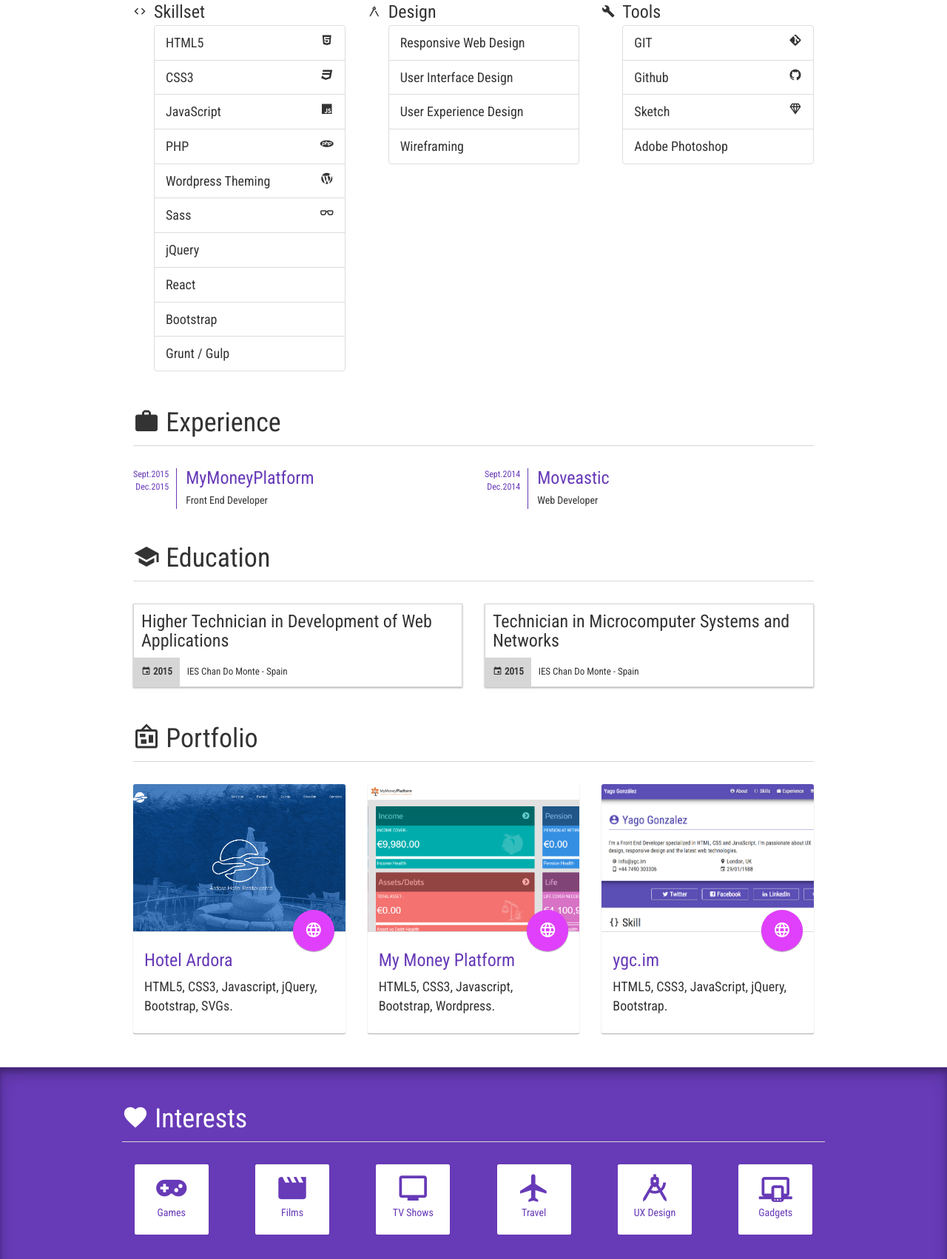
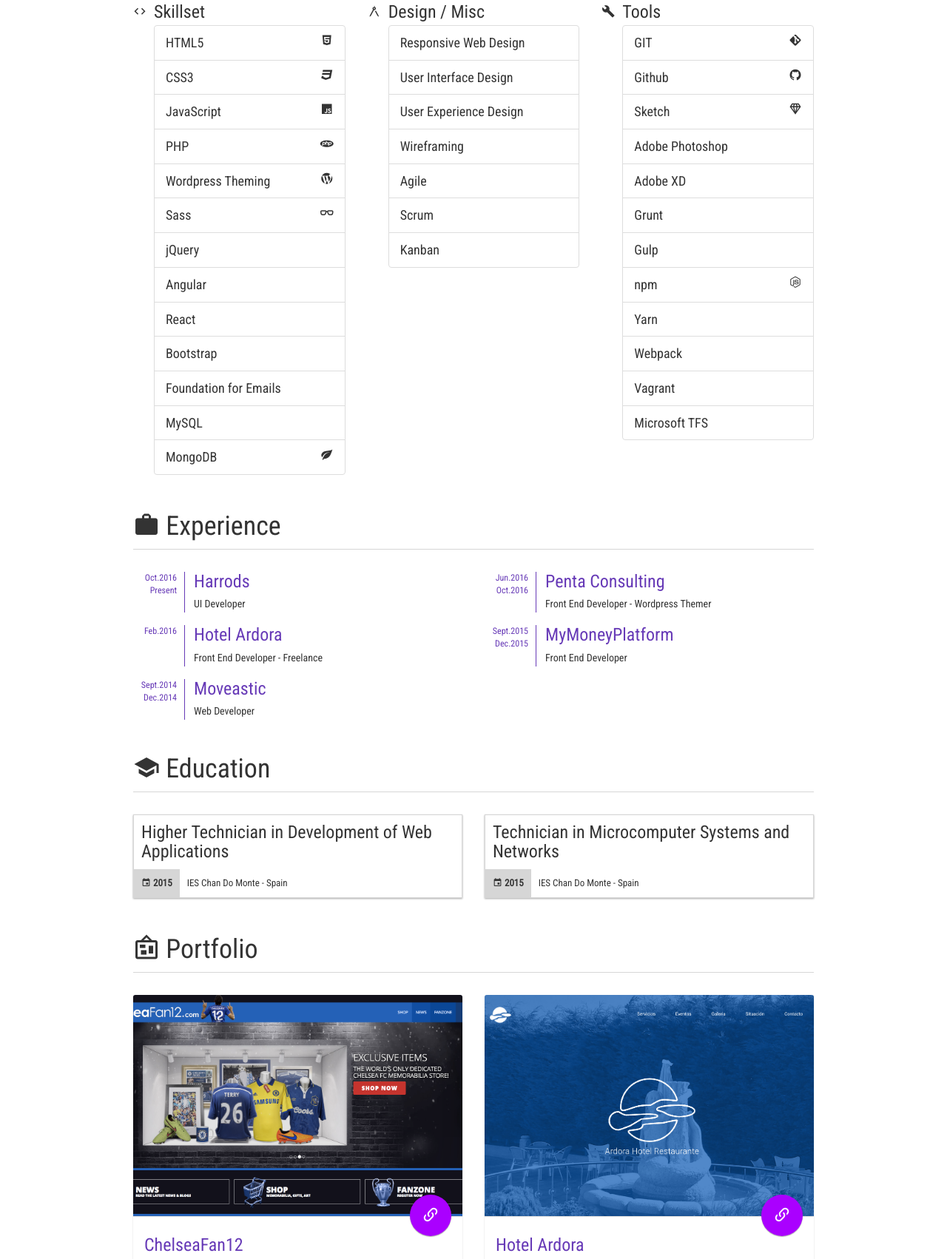
Before and after one commit to Yagogc/ygc, a website: page app/index.html in a window 1280 px wide. Shown: the part 515-2217 px from the top of the page at 74% size. Drawn offline with Linux system fonts and the light colour scheme; files that its build step writes are made by us from their sources.

Commit message:
Harrods update

```diff
--- a/app/index.html
+++ b/app/index.html
@@ -186,13 +186,22 @@
               jQuery
             </li>
             <li class="list-group-item">
+              Angular
+            </li>
+            <li class="list-group-item">
               React
             </li>
             <li class="list-group-item">
               Bootstrap
             </li>
             <li class="list-group-item">
-                       Grunt / Gulp
+              Foundation for Emails
+            </li>
+            <li class="list-group-item">
+              MySQL
+            </li>
+            <li class="list-group-item">
+              MongoDB <i class="mdi mdi-leaf pull-right"></i>
             </li>
 
           </ul>
@@ -205,7 +214,7 @@
           <i class="mdi mdi-math-compass"></i>
         </div>
         <div class="media-body">
-                  <h3 class="media-heading">Design</h3>
+          <h3 class="media-heading">Design / Misc</h3>
           <ul class="list-group">
             <li class="list-group-item">
               Responsive Web Design
@@ -218,6 +227,15 @@
             </li>
             <li class="list-group-item">
               Wireframing
+            </li>
+            <li class="list-group-item">
+              Agile
+            </li>
+            <li class="list-group-item">
+              Scrum
+            </li>
+            <li class="list-group-item">
+              Kanban
             </li>
           </ul>
         </div>
@@ -243,6 +261,30 @@
             <li class="list-group-item">
               Adobe Photoshop
             </li>
+            <li class="list-group-item">
+              Adobe XD
+            </li>
+            <li class="list-group-item">
+              Grunt
+            </li>
+            <li class="list-group-item">
+              Gulp
+            </li>
+            <li class="list-group-item">
+              npm <i class="mdi mdi-nodejs pull-right"></i>
+            </li>
+            <li class="list-group-item">
+              Yarn
+            </li>
+            <li class="list-group-item">
+              Webpack
+            </li>
+            <li class="list-group-item">
+              Vagrant
+            </li>
+            <li class="list-group-item">
+              Microsoft TFS
+            </li>
           </ul>
         </div>
       </div>
@@ -257,6 +299,41 @@
           Experience
         </h1>
       </div>
+    </div>
+    <div class="col-sm-6 col-xs-12 workmargin wow zoomIn" data-wow-delay="0.2s">
+      <media>
+        <div class="media-left">
+          Oct.2016<br />
+          Present
+        </div>
+        <div class="media-body">
+          <h4 class="media-heading">Harrods</h4>
+          <h5>UI Developer</h5>
+        </div>
+      </media>
+    </div>
+    <div class="col-sm-6 col-xs-12 workmargin wow zoomIn" data-wow-delay="0.2s">
+      <media>
+        <div class="media-left">
+          Jun.2016<br />
+          Oct.2016
+        </div>
+        <div class="media-body">
+          <h4 class="media-heading">Penta Consulting</h4>
+          <h5>Front End Developer - Wordpress Themer</h5>
+        </div>
+      </media>
+    </div>
+    <div class="col-sm-6 col-xs-12 workmargin wow zoomIn" data-wow-delay="0.2s">
+      <media>
+        <div class="media-left">
+          Feb.2016
+        </div>
+        <div class="media-body">
+          <h4 class="media-heading">Hotel Ardora</h4>
+          <h5>Front End Developer - Freelance</h5>
+        </div>
+      </media>
     </div>
     <div class="col-sm-6 col-xs-12 workmargin wow zoomIn" data-wow-delay="0.2s">
       <media>
@@ -338,11 +415,24 @@
     </div>
     <div class="col-lg-12">
       <div class="row">
-          <div class="col-lg-4">
+        <div class="col-sm-6 col-md-6 col-lg-6">
           <div class="panel panel-default wow fadeInUp">
-            <div class="panel-heading" style="height: 200px; background: url('images/portfolio/ardora.png') top / cover;">
+            <div class="panel-heading" style="height: 300px; background: url('images/portfolio/cfan12.png') top / cover;">
+              <a href="http://www.chelseafan12.com/"><button class="btn btnLink">
+                <i class="mdi mdi-link-variant iconLink"></i>
+              </button></a>
+            </div>
+            <div class="panel-body">
+              <h4>ChelseaFan12</h4>
+              <p>HTML5, CSS3, Javascript, jQuery, Bootstrap, Wordpress, PHP, Git, Bitbucket, Grunt, Vagrant, Agile, Kanban.</p>
+            </div>
+          </div>
+        </div>
+          <div class="col-sm-6 col-md-6 col-lg-6">
+            <div class="panel panel-default wow fadeInUp">
+              <div class="panel-heading" style="height: 300px; background: url('images/portfolio/ardora.png') top / cover;">
                 <a href="http://www.ardora.es"><button class="btn btnLink">
-                <i class="mdi mdi-web iconLink"></i>
+                  <i class="mdi mdi-link-variant iconLink"></i>
                 </button></a>
               </div>
               <div class="panel-body">
@@ -351,11 +441,11 @@
               </div>
             </div>
           </div>
-          <div class="col-lg-4">
+        <div class="col-sm-6 col-md-6 col-lg-6">
           <div class="panel panel-default wow fadeInUp">
-            <div class="panel-heading" style="height: 200px; background: url('images/portfolio/mmp.png') top / cover;">
+            <div class="panel-heading" style="height: 300px; background: url('images/portfolio/mmp.png') top / cover;">
               <a href="https://www.mymoneyplatform.com"><button class="btn btnLink">
-                <i class="mdi mdi-web iconLink"></i>
+                <i class="mdi mdi-link-variant iconLink"></i>
               </button></a>
             </div>
             <div class="panel-body">
@@ -364,11 +454,11 @@
             </div>
           </div>
         </div>
-            <div class="col-lg-4">
+        <div class="col-sm-6 col-md-6 col-lg-6">
           <div class="panel panel-default wow fadeInUp">
-              <div class="panel-heading" style="height: 200px; background: url('images/portfolio/ygc.png') top / cover;">
+            <div class="panel-heading" style="height: 300px; background: url('images/portfolio/ygc.png') top / cover;">
               <a href="http://www.ygc.im"><button class="btn btnLink">
-                  <i class="mdi mdi-web iconLink"></i>
+                <i class="mdi mdi-link-variant iconLink"></i>
               </button></a>
             </div>
             <div class="panel-body">
@@ -379,7 +469,27 @@
         </div>
       </div>
     </div>
-
+      <div class="col-lg-12">
+        <div class="titleEdu small">
+          <h1>
+            <i class="mdi mdi-watermark headIcon"></i>
+             Side Projects <span class="stuff">( And other small things )</span>
+          </h1>
+        </div>
+      </div>
+      <div class="col-sm-6 col-md-6 col-lg-6">
+        <div class="panel panel-default wow fadeInUp">
+          <div class="panel-heading" style="height: 300px; background: url('images/portfolio/gitbattle.png') top / cover;">
+            <a href="https://yagogc.github.io/gitbattle"><button class="btn btnLink">
+              <i class="mdi mdi-link-variant iconLink"></i>
+            </button></a>
+          </div>
+          <div class="panel-body">
+            <h4>GitBattle</h4>
+            <p>React.js, HTML5, CSS3, JavaScript, Bootstrap, Webpack, Git, Github.</p>
+          </div>
+        </div>
+      </div>
   </div>
 </div>
 
--- a/app/styles/main.css
+++ b/app/styles/main.css
@@ -174,6 +174,7 @@
     background-color: #673AB7;
     border: 1px solid #FFF;
     box-shadow: 0 1px 3px rgba(0,0,0,0.12), 0 1px 2px rgba(0,0,0,0.24);
+    transition: all 0.2s ease-in-out;
 }
 
 .btnNet:hover {
@@ -274,6 +275,7 @@
   border: 1px solid white;
   margin-bottom: 20px;
   cursor: default;
+  transition: all 0.2s ease-in-out;
 }
 
 .btn-hobbies:hover  {
@@ -297,6 +299,7 @@
 .titleEdu {
   margin-bottom: 30px;
   border-bottom: 1px solid #D6D6D6;
+  transition: all 0.2s ease-in-out;
 }
 
 .marketing:hover .titleEdu   {
@@ -310,6 +313,7 @@
   border: 1px solid #D6D6D6;
   box-shadow: 0 1px 3px rgba(0,0,0,0.12), 0 1px 2px rgba(0,0,0,0.24);
   margin-bottom: 20px;
+  transition: all 0.2s ease-in-out;
 }
 
 .educationBox:hover {
@@ -319,6 +323,7 @@
 .educationBox h3, .educationBox p {
   padding: 10px;
   margin: 0;
+  transition: all 0.2s ease-in-out;
 }
 
 .educationBox p {
@@ -336,6 +341,7 @@
 .educationBox:hover .squareEdu {
   color: white;
   background-color: #673AB7;
+  transition: all 0.2s ease-in-out;
 }
 
 .educationBox:hover h3 {
@@ -346,10 +352,19 @@
 
 /*PORTFOLIO*/
 
+#portfolio .titleEdu.small h1{
+  font-size: 26px;
+}
+
+#portfolio .titleEdu.small h1 .stuff{
+  font-size: 13px;
+}
+
 .panel-default {
   border: none;
   box-shadow: 0 1px 1.5px 0 rgba(0,0,0,.12),0 1px 1px 0 rgba(0,0,0,.24);
   border-radius: 2px;
+  transition: all 0.2s ease-in-out;
 }
 
 .panel-default:hover {
@@ -366,6 +381,7 @@
 }
 */
 
+
 .btnLink {
   border-radius: 50%;
   font-size: 24px;
@@ -379,10 +395,11 @@
   box-shadow: 0 1px 1.5px 0 rgba(0,0,0,.12),0 1px 1px 0 rgba(0,0,0,.24);
   position: relative;
   line-height: normal;
-  background: #E040FB;
+  background: #AA00FF;
   color: #fff;
   float: right;
-  top: 160px;
+  top: 260px;
+  transition: all 0.2s ease-in-out;
 }
 
 .btnLink:hover {
@@ -397,7 +414,9 @@
   font-size: 24px;
   color: #673AB7;
 }
-
+#portfolio .panel-body {
+  height: 160px;
+}
 /*PORTFOLIO END*/
 
 /*WORK*/
@@ -409,6 +428,7 @@
   font-size: 12px;
   border-right: 1px solid;
   text-align: right;
+  min-width: 70px;
 }
 .work .media-body {
   padding-left: 12px;
```
Also changed, not shown: app/images/portfolio/cfan12.png (added), app/images/portfolio/gitbattle.png (added). Lines whose indentation alone changed are shown as unchanged.
